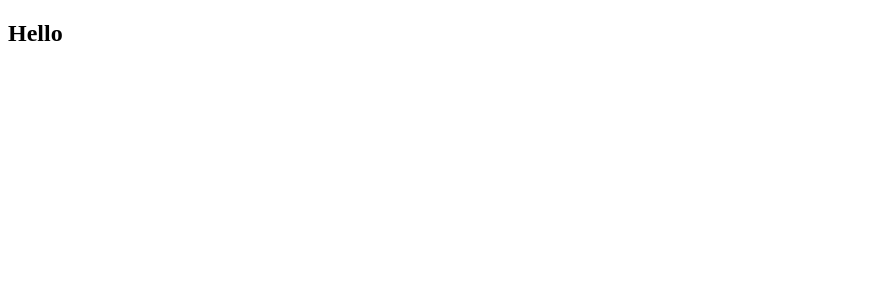
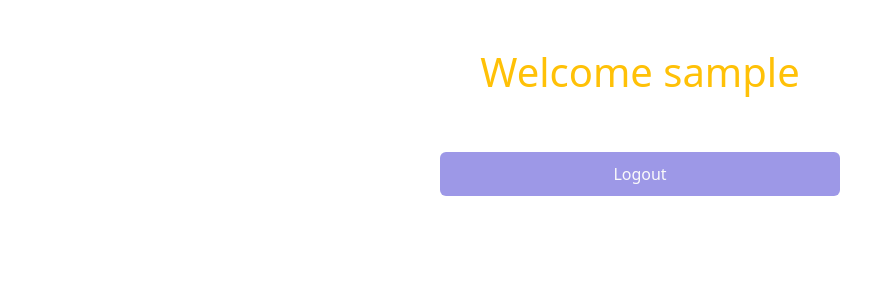
Before and after one commit to iamomkarrrrr/Library-Management, a PHP site: page /home.php in a window 1280 px wide. Before the commit the part shown is almost empty. Shown: the top 300 px of the page, without its empty margins (0-893 px from the left). Run offline with PHP 8.4, Linux system fonts and the light colour scheme; the visitor is signed in with stand-in values (Sample User, id 1).

Commit message:
Update home.php

```diff
--- a/home.php
+++ b/home.php
@@ -1,11 +1,48 @@
-<!DOCTYPE html>
+<?php
+session_start();
+if(!isset($_SESSION['Username'])){
+    header('location:login.php');
+}
+
+
+
+
+?>
+
+
+
+<!doctype html>
 <html lang="en">
-<head>
-    <meta charset="UTF-8">
-    <meta name="viewport" content="width=device-width, initial-scale=1.0">
-    <title>Document</title>
+  <head>
+    <meta charset="utf-8">
+    <meta name="viewport" content="width=device-width, initial-scale=1">
+    <title>welcome Page</title>
+    <link href="https://cdn.jsdelivr.net/npm/bootstrap@5.3.1/dist/css/bootstrap.min.css" rel="stylesheet" integrity="sha384-4bw+/aepP/YC94hEpVNVgiZdgIC5+VKNBQNGCHeKRQN+PtmoHDEXuppvnDJzQIu9" crossorigin="anonymous">
+    <style>
+    .btn {
+        opacity: 0.6;
+    }
+
+    .btn {
+        background-color: #5d54d8;
+        width: 400px;
+        color: rgb(248, 248, 248);
+        padding: 10px;
+        margin: 10px 0px;
+        border: none;
+        cursor: pointer;
+    }
+</style>
 </head>
 <body>
-    <h2>Hello</h2>
+    <div class="container text-center"> <!-- Added the 'text-center' class to center-align elements -->
+        <h1 class="text-center text-warning mt-5">Welcome
+            <?php
+                echo $_SESSION['Username'];
+            ?>
+        </h1>
+
+        <a href="logout.php" class="btn btn-primary mt-5">Logout</a> <!-- Removed 'align="center"' as it's not needed -->
+    </div>
 </body>
 </html>
```
